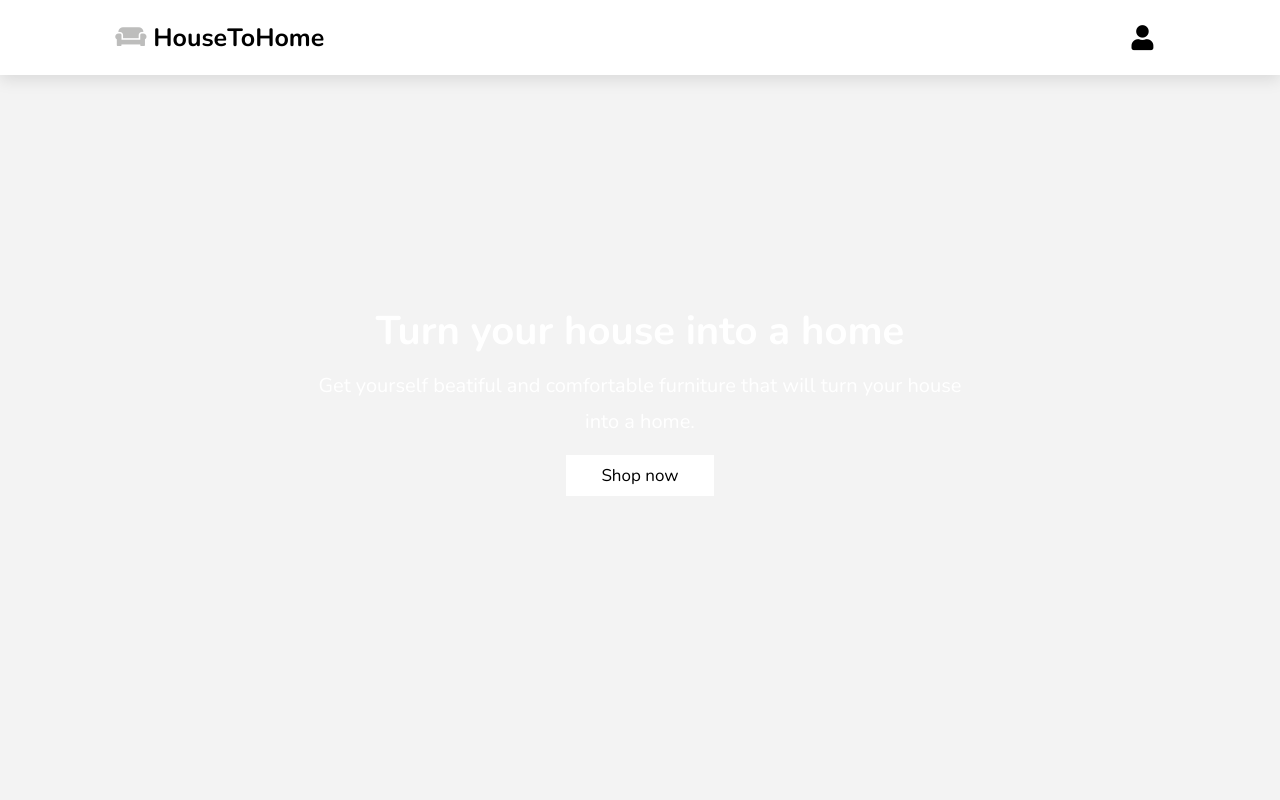
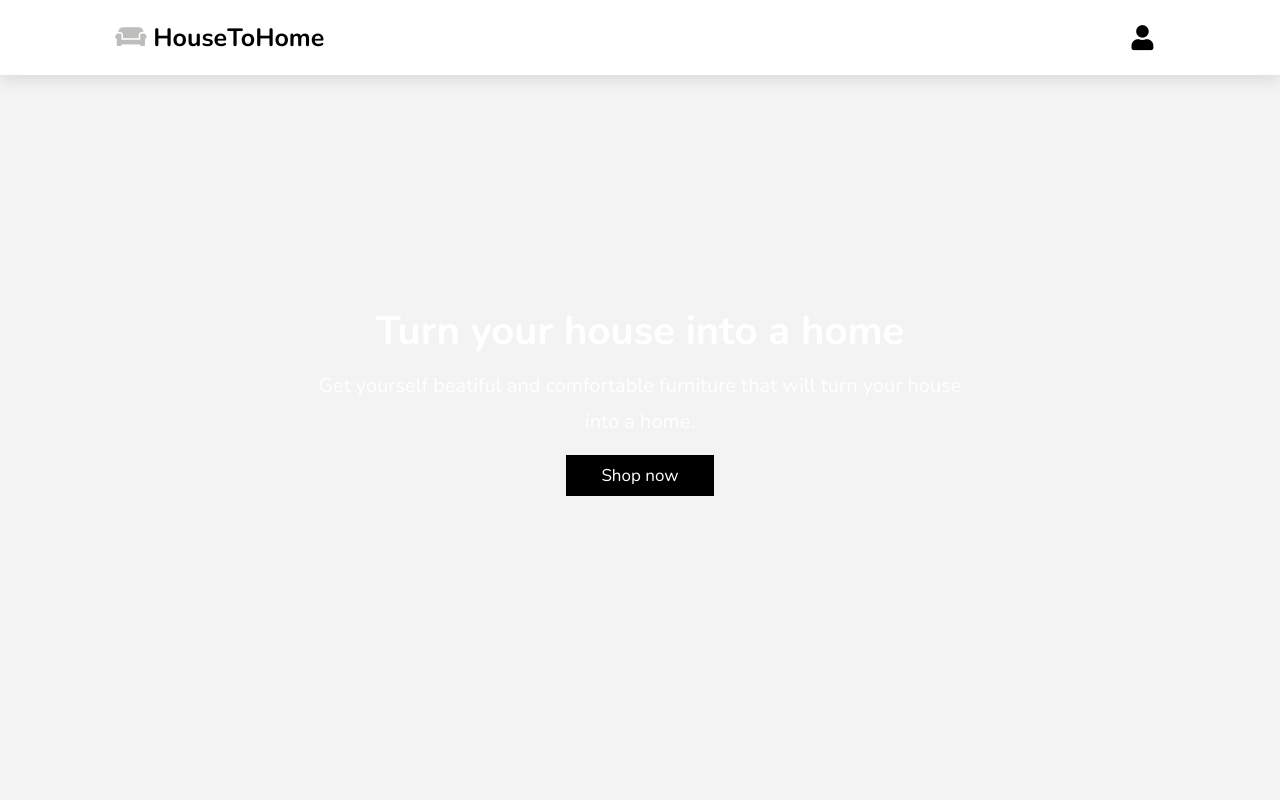
Before and after one commit to BennetJDhlamini/HouseToHome, a plain HTML site: page index.html in a window 1280 px wide. Shown: the top 800 px of the page. Drawn offline with nearby package versions, Linux system fonts and the light colour scheme.

Commit message:
changed button colors

```diff
--- a/css/home.css
+++ b/css/home.css
@@ -43,8 +43,8 @@
 }
 
 .home .content .btn {
-    color: var(--black-text-color) ;
-    background: var(--white-bg-color);
+    color: var(--white-text-color) ;
+    background: var(--black-text-color);
 }
 
 @media (max-width:768px){
```
